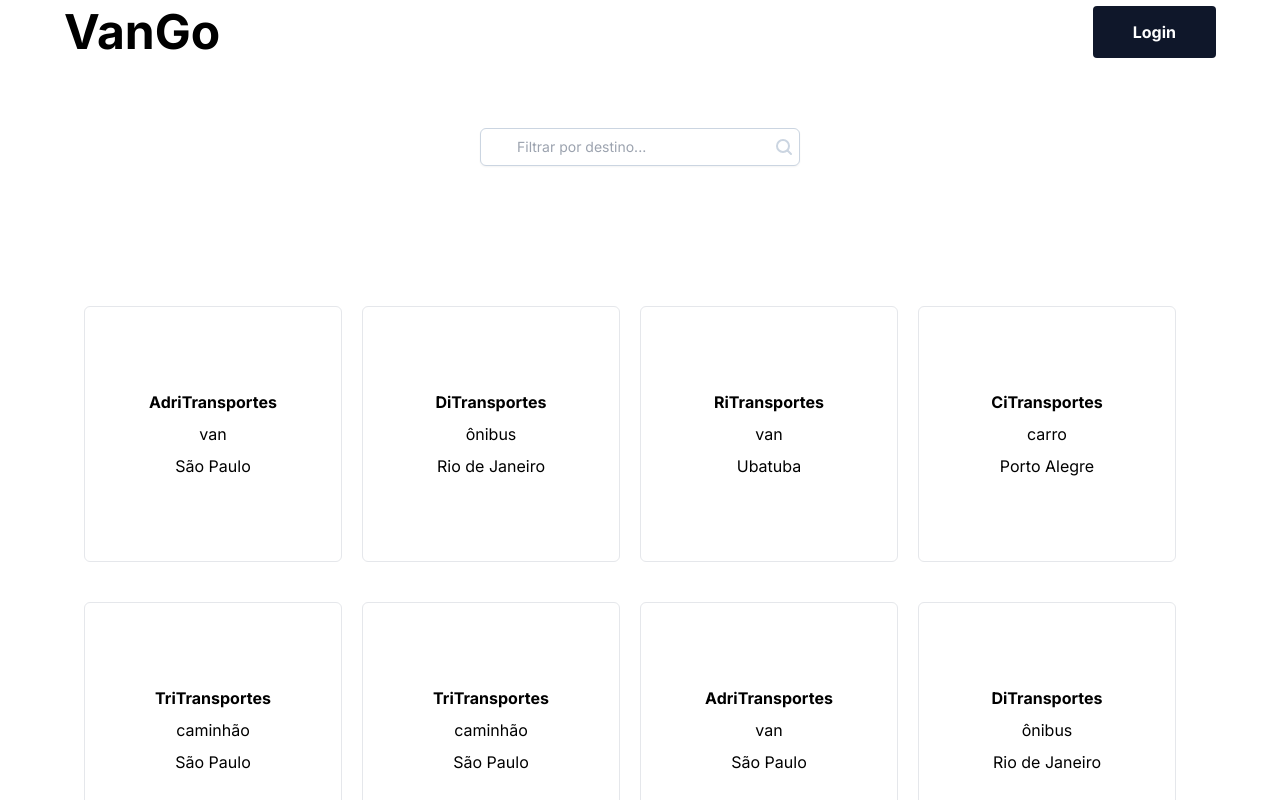
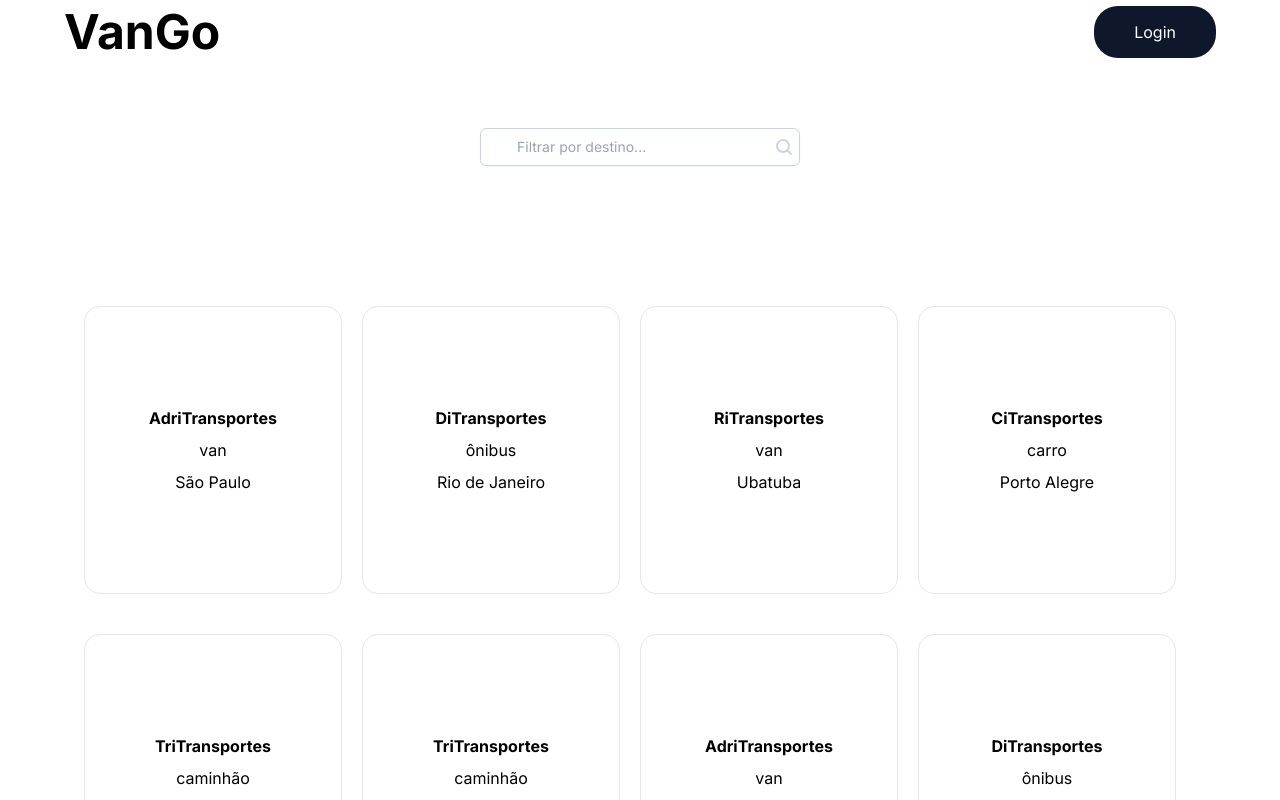
Before and after one commit to DevLucasEduardo/Go-van, a Next.js app: page /find in a window 1280 px wide. Shown: the top 800 px of the page. Built offline with nearby package versions, Linux system fonts and the light colour scheme.

Commit message:
refactor: css changes

```diff
--- a/src/app/components/button.tsx
+++ b/src/app/components/button.tsx
@@ -10,7 +10,7 @@ interface Info {
 const Button = (props: Info) => {
   return (
     <Link
-      className={`bg-slate-900 rounded text-white py-4 font-bold ${props.px}`}
+      className={`bg-slate-900 rounded-3xl text-white py-4 ${props.px}`}
       href={props.href}
     >
       {props.label}
--- a/src/app/components/card.tsx
+++ b/src/app/components/card.tsx
@@ -8,7 +8,7 @@ interface Vehicle {
 
 const Card = (props: Vehicle) => {
   return (
-    <button className="border h-64 px-14 rounded-md flex-1">
+    <button className="border h-72 px-14 rounded-2xl flex-1">
       <div className=" flex flex-col gap-2">
         <h1 className="font-bold w-36">{props.name}</h1>
         <ul className="gap-2 flex flex-col">
```
